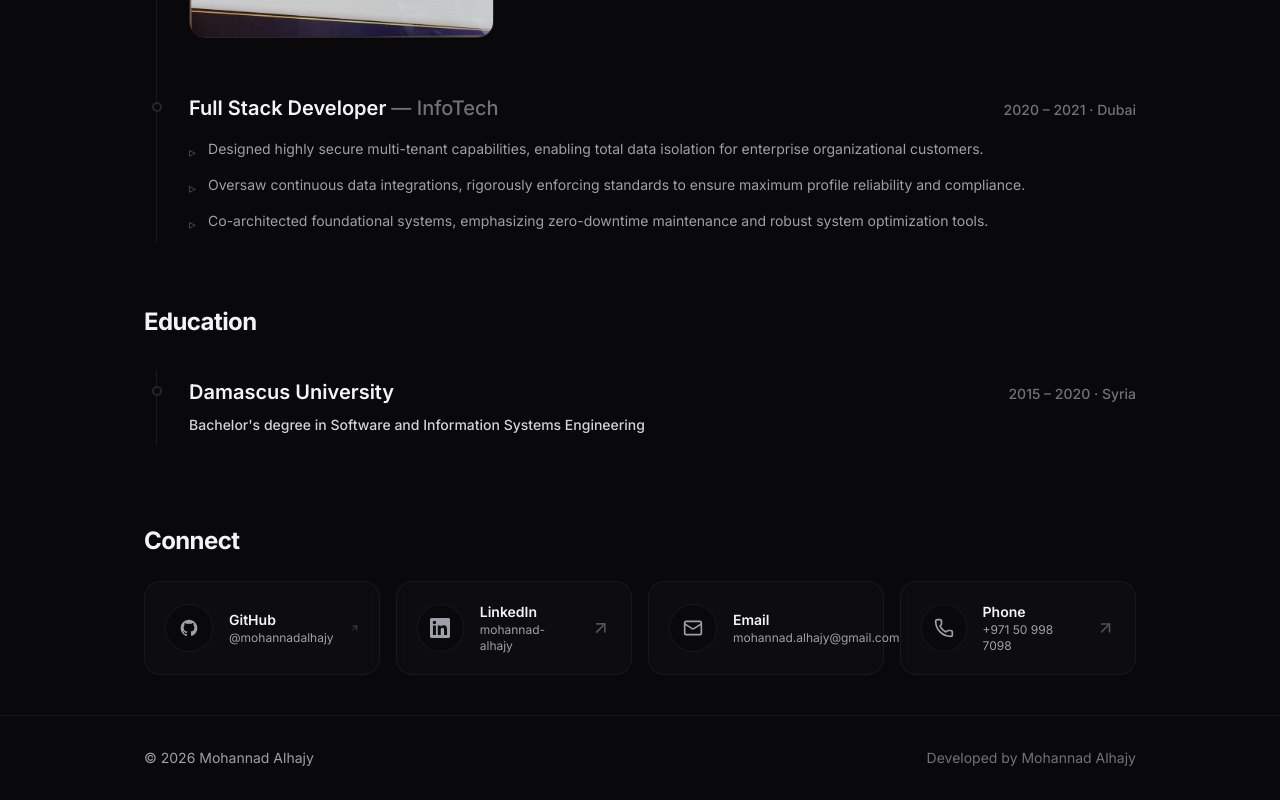
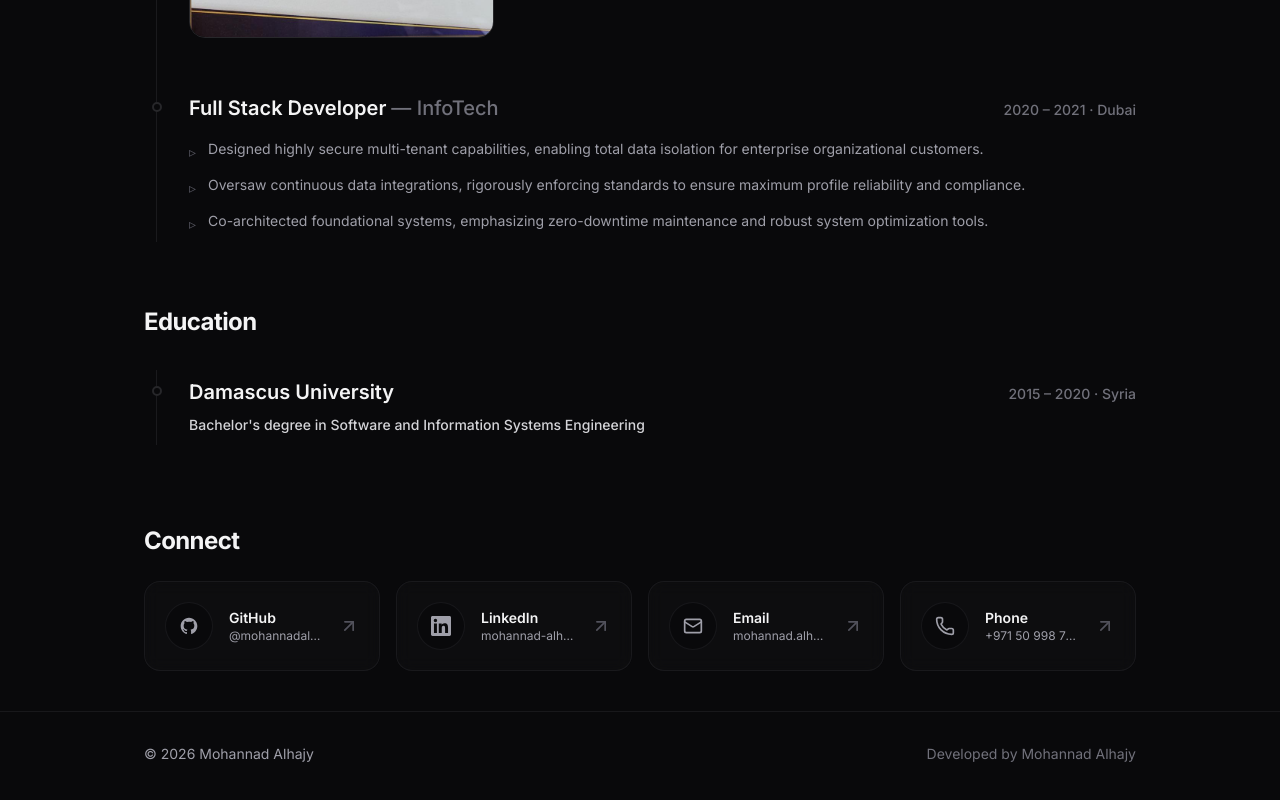
Before and after one commit to mohannadalhajy/portfolio, a Next.js app: page / in a window 1280 px wide. Shown: the part 1378-2178 px from the top of the page. Built offline with nearby package versions, Linux system fonts and the light colour scheme.

Commit message:
fix email issue

```diff
--- a/src/components/QuickLinks.tsx
+++ b/src/components/QuickLinks.tsx
@@ -48,16 +48,16 @@ export default function QuickLinks() {
             rel="noreferrer"
             className="group relative flex items-center justify-between gap-4 rounded-2xl border border-zinc-800/50 bg-zinc-900/30 p-5 backdrop-blur-sm transition-all hover:-translate-y-1 hover:border-zinc-700/80 hover:bg-zinc-900/50"
           >
-            <div className="flex items-center gap-4">
-              <div className="flex h-12 w-12 items-center justify-center rounded-full border border-zinc-800/50 bg-zinc-950 text-zinc-400 transition-colors group-hover:text-zinc-100">
+            <div className="flex items-center gap-4 min-w-0">
+              <div className="flex h-12 w-12 shrink-0 items-center justify-center rounded-full border border-zinc-800/50 bg-zinc-950 text-zinc-400 transition-colors group-hover:text-zinc-100">
                 {link.icon}
               </div>
-              <div>
-                <div className="text-sm font-semibold text-zinc-100">{link.title}</div>
-                <div className="text-xs text-zinc-400">{link.subtitle}</div>
+              <div className="min-w-0">
+                <div className="text-sm font-semibold text-zinc-100 truncate">{link.title}</div>
+                <div className="text-xs text-zinc-400 truncate">{link.subtitle}</div>
               </div>
             </div>
-            <ArrowUpRight className="h-5 w-5 text-zinc-600 transition-all group-hover:-translate-y-0.5 group-hover:translate-x-0.5 group-hover:text-zinc-100" />
+            <ArrowUpRight className="h-5 w-5 shrink-0 text-zinc-600 transition-all group-hover:-translate-y-0.5 group-hover:translate-x-0.5 group-hover:text-zinc-100" />
           </a>
         ))}
       </div>
```
